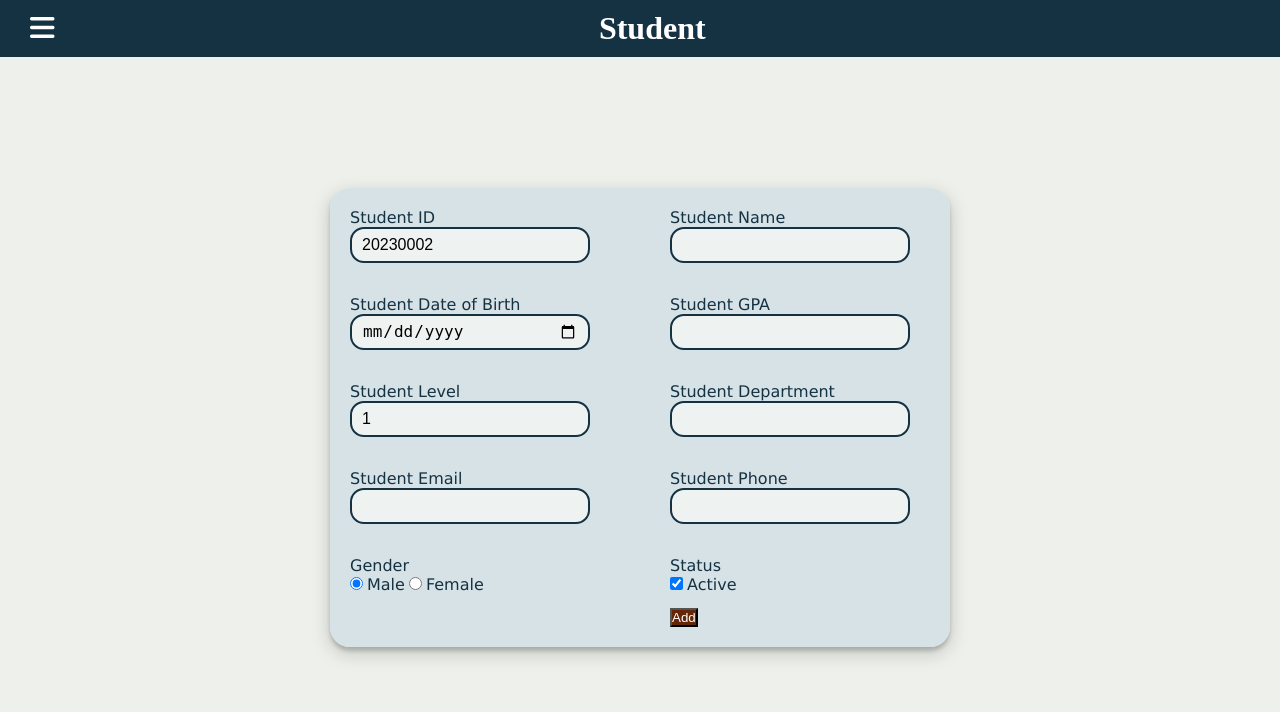
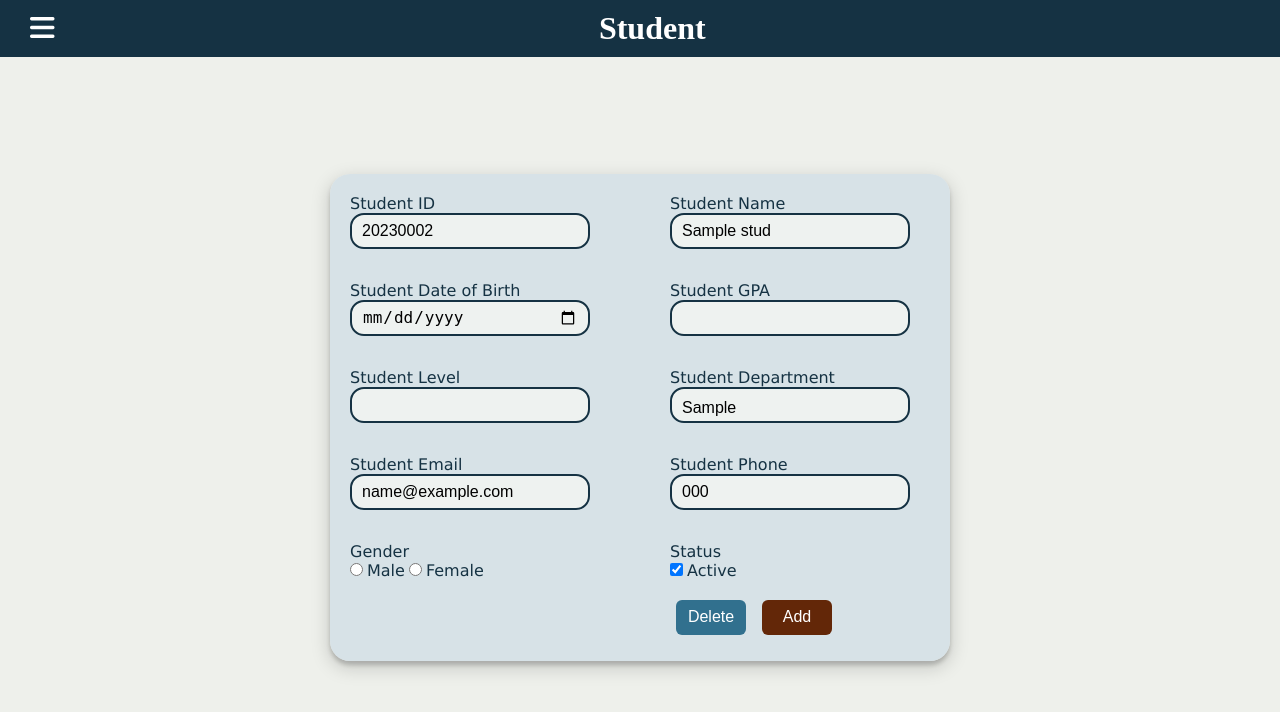
Before and after one commit to YoussefMoataz/Student_Affairs_Website, a Django app: template web_project/StudentAffairs/templates/app/show_profile.html in a window 1280 px wide. Shown: the top 712 px of the page. Run offline with Django 4.2, Linux system fonts and the light colour scheme; the template is opened without the code that fills it: most values are stand-ins (such as "Sample title", 1, 10 or a date in 2020).

Commit message:
Added showing a stored student.

```diff
--- a/web_project/StudentAffairs/models.py
+++ b/web_project/StudentAffairs/models.py
@@ -11,7 +11,7 @@
     email = models.CharField(name="studentEmail", max_length=100)
     phone = models.CharField(name="studentPhone", max_length=13)
     gender = models.CharField(name="studentGender", max_length=1)
-    status = models.CharField(name="studentStatus", max_length=8, blank=True, default="active")
+    status = models.CharField(name="studentStatus", max_length=1, blank=True, default="0")
 
     def __str__(self):
        return str(self.id)
--- a/web_project/StudentAffairs/static/styles/profile.css
+++ b/web_project/StudentAffairs/static/styles/profile.css
@@ -104,5 +104,4 @@
 #deleteButton{
     background-color: var(--secondary-button-background-color);
     color: var(--secondary-button-text-color);
-    display: none;
 }
--- a/web_project/StudentAffairs/templates/app/show_profile.html
+++ b/web_project/StudentAffairs/templates/app/show_profile.html
@@ -31,6 +31,7 @@
             <form id="profileForm" action="" method="post" onsubmit="formSubmitted()">
                 {% csrf_token %}
 
+                {% if not stud %}
                 <div>
                     <label for="studentID">Student ID</label>
                     <input type="number" id="studentID" name="studentID" min="1" readonly/>
@@ -88,9 +89,83 @@
                 <div></div>
 
                 <div>
+                    <button type="submit" id="saveButton" >Add</button>
+                </div>
+
+                {% else %}
+                <div>
+                    <label for="studentID">Student ID</label>
+                    <input type="number" id="studentID" name="studentID" min="1" value="{{ stud.studentID }}" readonly/>
+                </div>
+
+                <div>
+                    <label for="studentName">Student Name</label>
+                    <input type="text" id="studentName" name="studentName" value="{{ stud.studentName }}"/>
+                </div>
+
+                <div>
+                    <label for="studentBirthDate">Student Date of Birth</label>
+                    <input type="date" id="studentBirthDate" name="studentBirthDate" value="{{ stud.studentBirthDate }}"/>
+                </div>
+
+                <div>
+                    <label for="studentGPA">Student GPA</label>
+                    <input type="number" id="studentGPA" name="studentGPA" step="0.01" min="0" max="4" value="{{ stud.studentGPA }}"/>
+                </div>
+
+                <div>
+                    <label for="studentLevel">Student Level</label>
+                    <input type="number" id="studentLevel" name="studentLevel" min="1" max="4" maxlength="1" value="{{ stud.studentLevel }}"/>
+                </div>
+
+                <div>
+                    <label for="studentDepartment">Student Department</label>
+                    <input type="button" id="studentDepartment" name="studentDepartment" value="{{ stud.studentDepartment }}"/>
+                </div>
+
+                <div>
+                    <label for="studentEmail">Student Email</label>
+                    <input type="email" id="studentEmail" name="studentEmail" value="{{ stud.studentEmail }}"/>
+                </div>
+
+                <div>
+                    <label for="studentPhone">Student Phone</label>
+                    <input type="tel" id="studentPhone" name="studentPhone" value="{{ stud.studentPhone }}"/>
+                </div>
+
+                <div>
+                    <label>Gender</label><br>
+                    <input type="radio" id="studentGenderMale" name="studentGender" value="1" />
+                    <label for="studentGenderMale">Male</label>
+                    <input type="radio" id="studentGenderFemale" name="studentGender" value="0"/>
+                    <label for="studentGenderFemale">Female</label>
+                </div>
+
+                <div>
+                    <label>Status</label><br>
+                    <input type="checkbox" id="studentStatus" name="studentStatus" value="1" checked/>
+                    <label for="studentStatus">Active</label>
+                </div>
+
+                <div></div>
+
+                <div>
                     <button type="button" id="deleteButton">Delete</button>
-                    <input type="submit" id="saveButton" value="Add">
+                    <button type="submit" id="saveButton" >Add</button>
                 </div>
+
+                <script>
+                    // set the gender and status values
+                    document.getElementsByName("studentGender")[1-"{{ stud.studentGender }}"].checked = true;
+
+                    if("{{ stud.studentStatus }}" == "1"){
+                        document.getElementById("studentStatus").checked = true;
+                    }else{
+                        document.getElementById("studentStatus").checked = false;
+                    }
+                </script>
+
+                {% endif %}
 
             </form>
         </div>
@@ -115,7 +190,11 @@
 
     }
 
+    // generate ID only when adding a student
+    if("{{ lastID }}"){
         generateStudentID("{{ lastID }}");
+    }
+
 
     // getProfileDataToEdit();
 
@@ -136,7 +215,7 @@
 
     // document.getElementById("saveButton").addEventListener("click", add);
 
-    document.getElementById("deleteButton").addEventListener("click", deleteProfile);
+    // document.getElementById("deleteButton").addEventListener("click", deleteProfile);
 
     document.getElementById("studentLevel").addEventListener("change", checkLevelAndUpdateDepartment);
 
--- a/web_project/StudentAffairs/urls.py
+++ b/web_project/StudentAffairs/urls.py
@@ -4,4 +4,5 @@
 
 urlpatterns = [
     path("profile/", views.add_profile, name="AddProfile"),
+    path("profile/<int:st_id>", views.show_profile, name="ShowProfile"),
 ]
```
Also changed, not shown: web_project/StudentAffairs/views.py (+11 -1 lines), web_project/StudentAffairs/migrations/0013_alter_student_studentstatus.py (added), web_project/db.sqlite3. Lines whose indentation alone changed are shown as unchanged.
